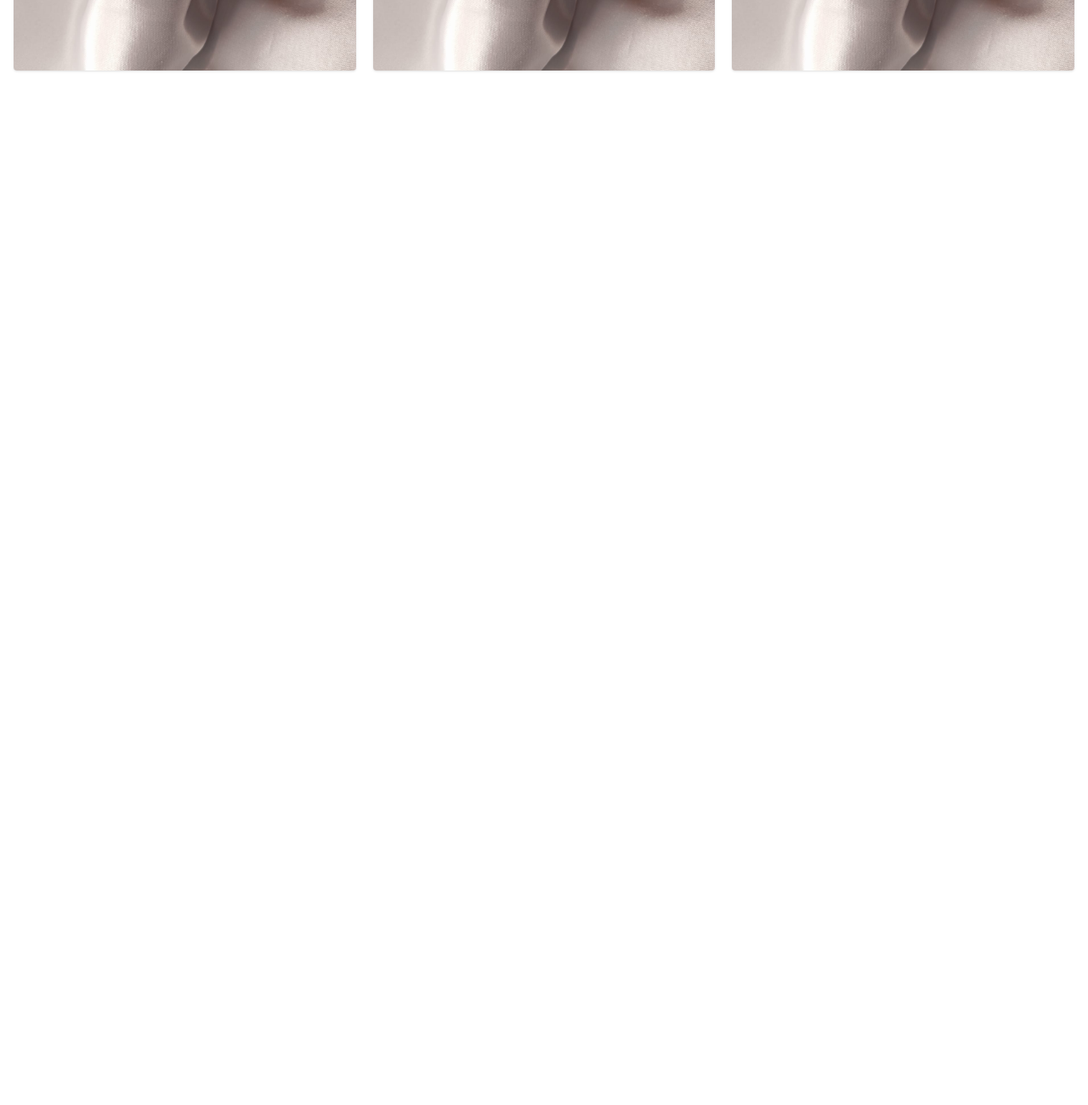
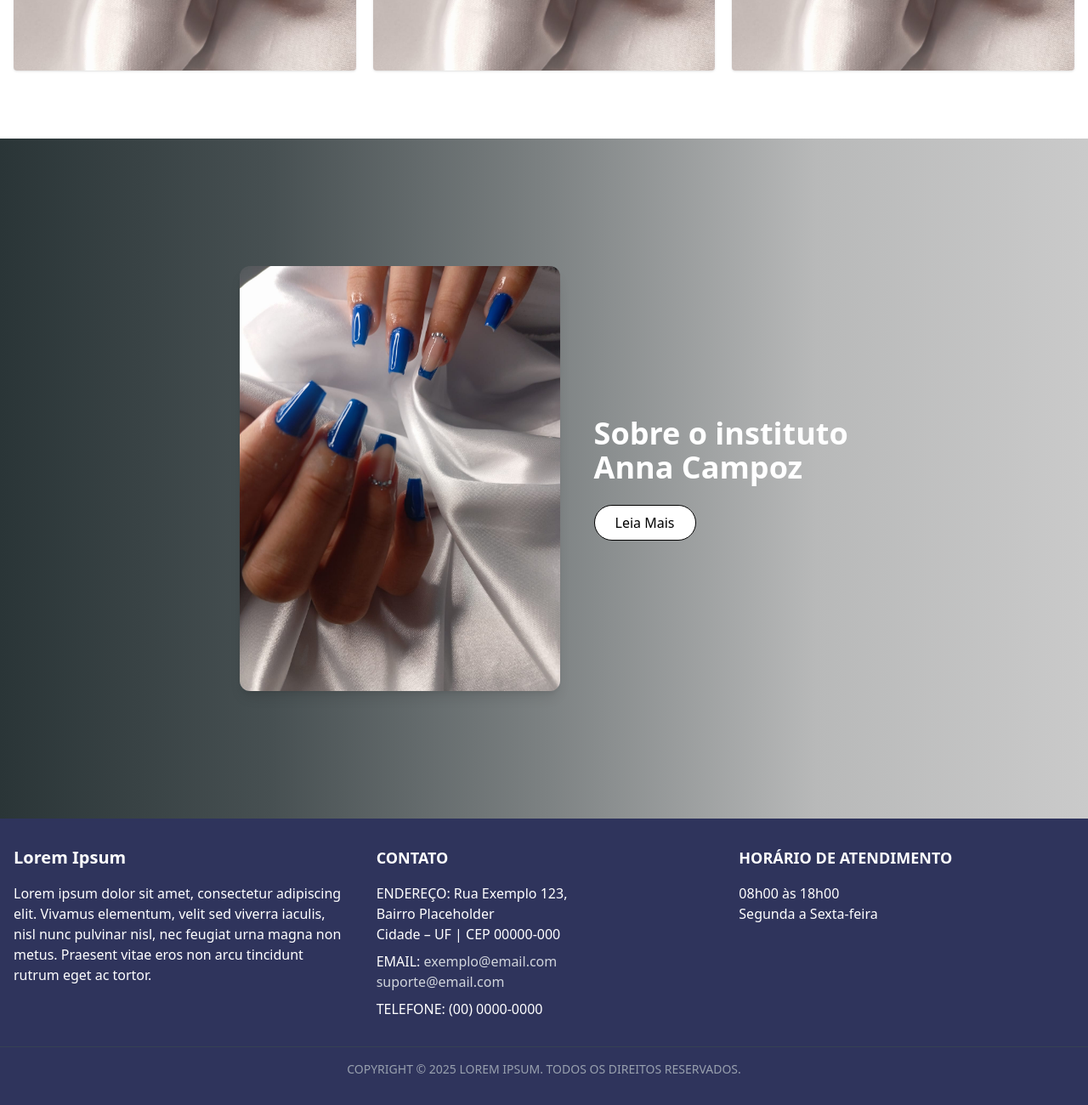
Before and after one commit to kauanBestel/instituto-anna-campoz, a website: page index.html in a window 1280 px wide. Shown: the part 973-2273 px from the top of the page at 85% size. Before the commit the page ends 1136 px from the top, so only its background shows below. Drawn offline with Linux system fonts and the light colour scheme.

Commit message:
estruturação primeira pagina

```diff
--- a/index.html
+++ b/index.html
@@ -75,5 +75,92 @@
         </div>
       </div>
     </section>
+    <section
+      class="w-full h-screen flex items-center justify-center px-10"
+      style="
+        background: linear-gradient(
+          to right,
+          #2a3537,
+          #475052,
+          #7c8182,
+          #b8b9b9,
+          #cacaca
+        );
+      "
+    >
+      <div class="flex flex-row gap-10 items-center">
+        <!-- Imagem -->
+        <div>
+          <img
+            src="./images/3.jpg"
+            alt="img3"
+            class="h-[500px] rounded-xl shadow-lg"
+          />
+        </div>
+
+        <!-- Texto + Botão -->
+        <div class="text-white">
+          <h1 class="text-4xl font-bold mb-6">
+            Sobre o instituto<br />Anna Campoz
+          </h1>
+          <button
+            class="bg-white text-black px-6 py-2 rounded-full border border-black hover:bg-gray-200 transition duration-300"
+          >
+            Leia Mais
+          </button>
+        </div>
+      </div>
+    </section>
+
+    <footer class="bg-[#2F345C] text-white py-8">
+      <div class="container mx-auto grid grid-cols-1 md:grid-cols-3 gap-8 px-4">
+        <div>
+          <h2 class="text-xl font-bold mb-4">Lorem Ipsum</h2>
+          <p>
+            Lorem ipsum dolor sit amet, consectetur adipiscing elit. Vivamus
+            elementum, velit sed viverra iaculis, nisl nunc pulvinar nisl, nec
+            feugiat urna magna non metus. Praesent vitae eros non arcu tincidunt
+            rutrum eget ac tortor.
+          </p>
+        </div>
+
+        <div>
+          <h2 class="text-lg font-bold mb-4">CONTATO</h2>
+          <p>
+            ENDEREÇO: Rua Exemplo 123,<br />
+            Bairro Placeholder<br />
+            Cidade – UF | CEP 00000-000
+          </p>
+
+          <p class="mt-2">
+            EMAIL:
+            <a
+              href="mailto:exemplo@email.com"
+              class="text-gray-300 hover:underline"
+              >exemplo@email.com</a
+            ><br />
+            <a
+              href="mailto:suporte@email.com"
+              class="text-gray-300 hover:underline"
+              >suporte@email.com</a
+            >
+          </p>
+
+          <p class="mt-2">TELEFONE: (00) 0000-0000</p>
+        </div>
+
+        <div>
+          <h2 class="text-lg font-bold mb-4">HORÁRIO DE ATENDIMENTO</h2>
+          <p>08h00 às 18h00</p>
+          <p>Segunda a Sexta-feira</p>
+        </div>
+      </div>
+
+      <div
+        class="border-t border-gray-700 mt-8 pt-4 text-center text-sm text-gray-400"
+      >
+        COPYRIGHT © 2025 LOREM IPSUM. TODOS OS DIREITOS RESERVADOS.
+      </div>
+    </footer>
   </body>
 </html>
```
Also changed, not shown: output.css.
